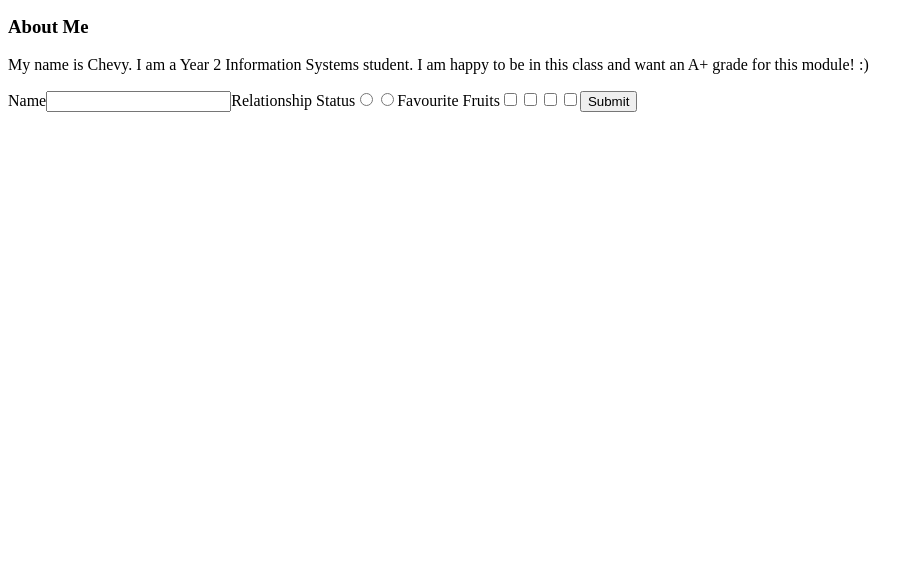
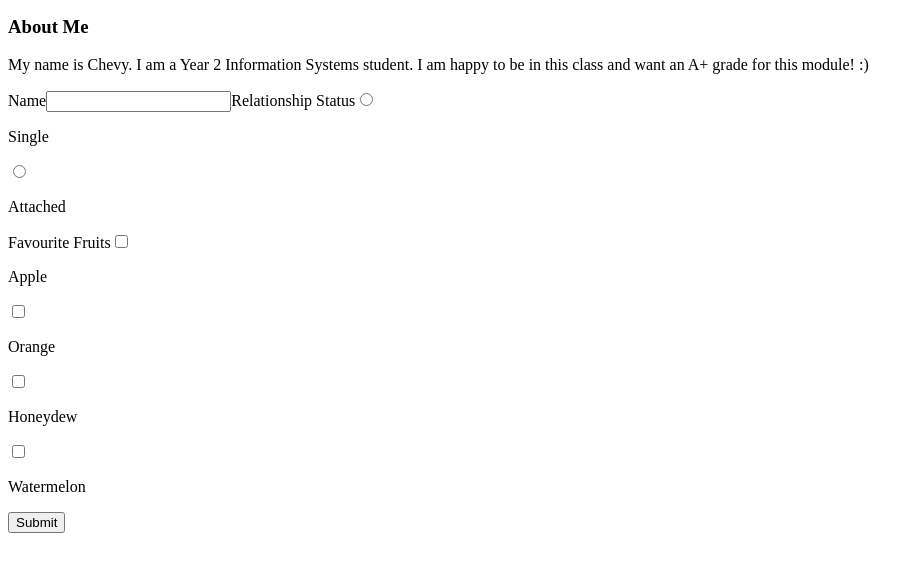
Before and after one commit to ChevyChan/ChevyChan.github.io, a plain HTML site: page index.html in a window 1280 px wide. Shown: the part 29-600 px from the top of the page, without its empty margins (0-923 px from the left). Drawn offline with Linux system fonts and the light colour scheme.

Commit message:
Update index.html

```diff
--- a/index.html
+++ b/index.html
@@ -20,13 +20,13 @@
       <label>Name</label>
       <input type="text" id="fname" name="fname">
       <label>Relationship Status</label>
-      <input type="radio" id="radio1" name="relationship_status" value="Single">
-      <input type="radio" id="radio2" name="relationship_status" value="Attached">
+      <input type="radio" id="radio1" name="relationship_status" value="Single"><p>Single</p>
+      <input type="radio" id="radio2" name="relationship_status" value="Attached"><p>Attached</p>
       <label>Favourite Fruits</label>
-      <input type="checkbox" id="fruits1" name="fruits1" value="Apple">
-      <input type="checkbox" id="fruits2" name="fruits2" value="Orange">
-      <input type="checkbox" id="fruits3" name="fruits3" value="Honeydew">
-      <input type="checkbox" id="fruits4" name="fruits4" value="Watermelon">
+      <input type="checkbox" id="fruits1" name="fruits1" value="Apple"><p>Apple</p>
+      <input type="checkbox" id="fruits2" name="fruits2" value="Orange"><p>Orange</p>
+      <input type="checkbox" id="fruits3" name="fruits3" value="Honeydew"><p>Honeydew</p>
+      <input type="checkbox" id="fruits4" name="fruits4" value="Watermelon"><p>Watermelon</p>
       <input type="submit" value="Submit"></button>
     </table>
   </body>
```
